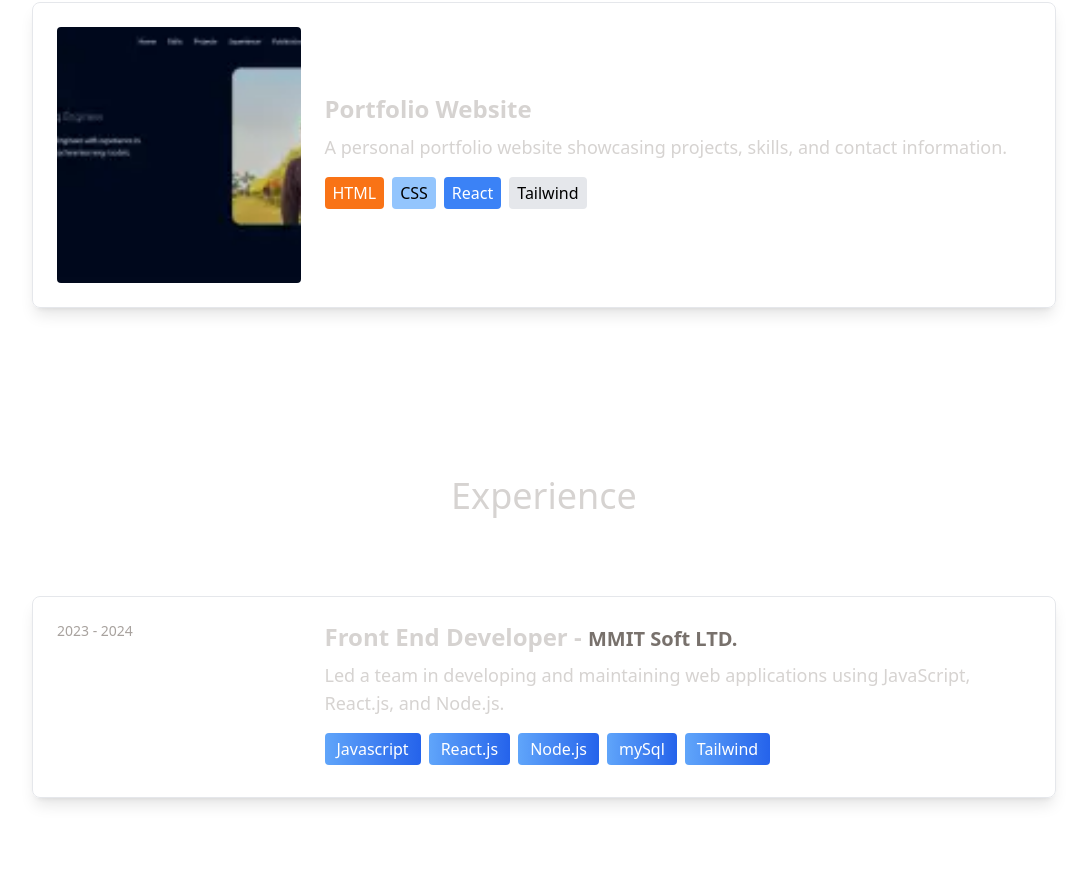
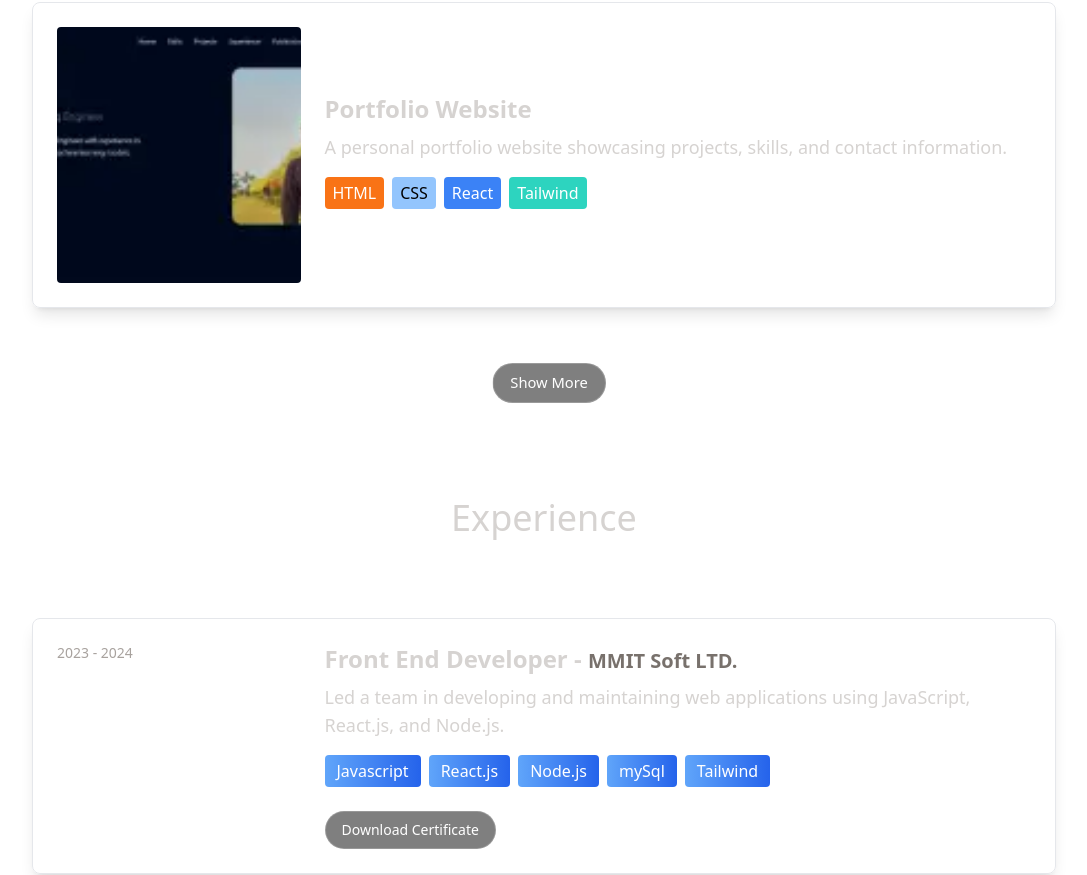
Before and after one commit to hoque21/Rafiul-Hoque, a React (Vite) app: page / in a window 1280 px wide. Shown: the part 1909-2784 px from the top of the page, without its empty margins (96-1183 px from the left). Built offline with nearby package versions, Linux system fonts and the light colour scheme; the HTML template or start-up script is replaced by a standard one.

Commit message:
Show button

```diff
--- a/src/component/Activities.jsx
+++ b/src/component/Activities.jsx
@@ -96,12 +96,20 @@ const Activities = () => {
         <motion.button
           onClick={handleShowMore}
           className="bg-[#00000080] rounded-full px-4 py-2 text-sm text-white border border-[#ffffff33] transition duration-300 ease-in-out hover:bg-[#00000099] hover:text-[#ffffff] hover:border-[#ffffff]"
-            whileHover={{ scale: 1.1, transition: { duration: 0.3 } }} // Hover effect for pop-out
-            whileTap={{ scale: 0.95 }}  // Press effect for 3D press
+          initial={{ x: 100, opacity: 0 }}  // Start from right, off-screen
+          animate={{ x: 0, opacity: 1, scale: [1, 1.1, 1] }}  // Slide in and pulse
+          transition={{
+            x: { type: "spring", stiffness: 150, damping: 8 }, // Faster slide with higher stiffness and lower damping
+            opacity: { duration: 0.4 },  // Slightly quicker fade-in
+            scale: { duration: 1.2, repeat: Infinity, ease: "easeInOut" }, // Faster pulse effect
+          }}
+          whileHover={{ scale: 1.1 }}  // Smooth scaling on hover
+          whileTap={{ scale: 0.95 }}   // Slight scale down on tap
         >
           Show More
         </motion.button>
       </div>
+
       )}
     </section>
   );
--- a/src/component/Experience.jsx
+++ b/src/component/Experience.jsx
@@ -1,90 +1,99 @@
 import React, { useRef } from 'react';
-import { motion, useInView } from 'framer-motion'; // Import Framer Motion for animations
-import { EXPERIENCES } from '../constants'; // Assuming EXPERIENCES contains the data
+import { motion, useInView } from 'framer-motion';
+import { EXPERIENCES } from '../constants';
 
 const Experience = () => {
-  const sectionRef = useRef(null); // Reference to the Experience section
-  const isSectionInView = useInView(sectionRef, { triggerOnce: false, threshold: 0.2 }); // Detect if section is in view
+  const sectionRef = useRef(null);
+  const isSectionInView = useInView(sectionRef, { triggerOnce: false, threshold: 0.2 });
 
   return (
     <div ref={sectionRef} className='pb-4'>
-      {/* Animated Section Title */}
       <motion.h2
         className='my-20 text-center text-4xl'
         initial={{ opacity: 0, y: -50 }}
-        animate={isSectionInView ? { opacity: 1, y: 0 } : { opacity: 0, y: -50 }} // Animate based on scroll
+        animate={isSectionInView ? { opacity: 1, y: 0 } : { opacity: 0, y: -50 }}
         transition={{ duration: 0.6 }}
       >
         Experience
       </motion.h2>
 
-      {/* Experience List */}
       <div className='flex flex-col items-center'>
         {EXPERIENCES.map((experience, index) => {
-          const ref = useRef(null); // Create a ref for each experience item
-          const isInView = useInView(ref, { triggerOnce: true, threshold: 0.2 }); // Detect if this experience is in view
+          const ref = useRef(null);
+          const isInView = useInView(ref, { triggerOnce: true, threshold: 0.2 });
 
           return (
             <motion.div
-              ref={ref} // Attach ref for in-view detection
+              ref={ref}
               key={index}
               className='mb-8 flex flex-col lg:flex-row w-full max-w-5xl p-6 border border-gray-200 shadow-lg rounded-lg'
-              initial={{ opacity: 0, scale: 0.9, y: 30 }} // Start hidden and down
-              animate={isInView ? { opacity: 1, scale: 1, y: 0 } : { opacity: 0, scale: 0.9, y: 30 }} // Animate based on scroll
-              transition={{ duration: 0.5, delay: index * 0.2 }} // Staggered effect for each item
-              whileHover={{ scale: 1.05, transition: { duration: 0.3 } }} // Animation when hovered
+              initial={{ opacity: 0, scale: 0.9, y: 30 }}
+              animate={isInView ? { opacity: 1, scale: 1, y: 0 } : { opacity: 0, scale: 0.9, y: 30 }}
+              transition={{ duration: 0.5, delay: index * 0.2 }}
+              whileHover={{ scale: 1.05, transition: { duration: 0.3 } }}
             >
-              {/* Year */}
               <div className='w-full lg:w-1/4 mb-4 lg:mb-0'>
                 <motion.p
                   className='text-sm text-stone-400'
                   initial={{ opacity: 0 }}
-                  animate={isInView ? { opacity: 1 } : { opacity: 0 }} // Animate based on scroll
+                  animate={isInView ? { opacity: 1 } : { opacity: 0 }}
                   transition={{ duration: 0.5, delay: index * 0.2 }}
                 >
                   {experience.year}
                 </motion.p>
               </div>
 
-              {/* Experience Details */}
               <div className='w-full lg:w-3/4 lg:pl-6'>
-                {/* Role & Company */}
                 <motion.h3
                   className='text-2xl font-bold mb-2'
                   initial={{ opacity: 0 }}
-                  animate={isInView ? { opacity: 1 } : { opacity: 0 }} // Animate based on scroll
+                  animate={isInView ? { opacity: 1 } : { opacity: 0 }}
                   transition={{ duration: 0.5, delay: index * 0.3 }}
                 >
                   {experience.role} - <span className='text-xl text-stone-500'>{experience.company}</span>
                 </motion.h3>
 
-                {/* Description */}
                 <motion.p
                   className='mb-4 text-lg'
                   initial={{ opacity: 0 }}
-                  animate={isInView ? { opacity: 1 } : { opacity: 0 }} // Animate based on scroll
+                  animate={isInView ? { opacity: 1 } : { opacity: 0 }}
                   transition={{ duration: 0.5, delay: index * 0.4 }}
                 >
                   {experience.description}
                 </motion.p>
 
-                {/* Technologies */}
                 <motion.div
                   className='flex flex-wrap'
                   initial={{ opacity: 0 }}
-                  animate={isInView ? { opacity: 1 } : { opacity: 0 }} // Animate based on scroll
+                  animate={isInView ? { opacity: 1 } : { opacity: 0 }}
                   transition={{ duration: 0.5, delay: index * 0.5 }}
                 >
                   {experience.technologies.map((tech, techIndex) => (
                     <motion.span
                       key={techIndex}
                       className='mr-2 mb-2 bg-gradient-to-r from-blue-400 to-blue-600 text-white px-3 py-1 rounded'
-                      whileHover={{ scale: 1.1, rotate: 5 }} // Hover effect on technologies
+                      whileHover={{ scale: 1.1, rotate: 5 }}
                     >
                       {tech}
                     </motion.span>
                   ))}
                 </motion.div>
+
+                {/* Certificate Download Button */}
+                {experience.certificate && (
+                  <motion.a
+                    href={experience.certificate}
+                    download
+                    className='mt-4 inline-block bg-[#00000080] rounded-full px-4 py-2 text-sm text-white border border-[#ffffff33] transition duration-300 ease-in-out hover:bg-[#00000099] hover:text-[#ffffff] hover:border-[#ffffff]'
+                    aria-label={`Download certificate for ${experience.role}`}
+                    initial={{ opacity: 0 }}
+                    animate={isInView ? { opacity: 1 } : { opacity: 0 }}
+                    transition={{ duration: 0.5, delay: index * 0.6 }}
+                    whileHover={{ scale: 1.1 }}
+                  >
+                    Download Certificate
+                  </motion.a>
+                )}
               </div>
             </motion.div>
           );
--- a/src/component/Projects.jsx
+++ b/src/component/Projects.jsx
@@ -1,6 +1,6 @@
-import React, { useRef } from 'react';
+import React, { useRef, useState } from 'react';
 import { motion, useInView } from 'framer-motion';
-import { PROJECTS } from '../constants';
+import { PROJECTS } from '../constants'; // Ensure this imports correctly
 
 // Predefined color mapping for technologies
 const colorMapping = {
@@ -10,10 +10,20 @@ const colorMapping = {
   HTML: 'bg-orange-500 text-white',
   Nodejs: 'bg-green-500 text-white',
   MongoDB: 'bg-green-700 text-white',
+  Angular: 'bg-red-500 text-white',
+  Firebase: 'bg-orange-400 text-black',
+  Tailwind: 'bg-teal-400 text-white',
   // Add more technologies and colors here...
 };
 
 const Projects = () => {
+  const [visibleCount, setVisibleCount] = useState(3); // Initial visible projects count
+
+  const handleShowMore = () => {
+    // Show 3 more projects each time, ensuring we do not exceed PROJECTS length
+    setVisibleCount((prevCount) => Math.min(prevCount + 1, PROJECTS.length));
+  };
+
   return (
     <div className='pb-4'>
       {/* Animated Section Title */}
@@ -28,7 +38,7 @@ const Projects = () => {
 
       {/* Projects Container */}
       <div className='flex flex-col items-center'>
-        {PROJECTS.map((project, index) => {
+        {PROJECTS.slice(0, visibleCount).map((project, index) => {
           const ref = useRef(null);
           const isInView = useInView(ref, { triggerOnce: true, threshold: 0.2 });
 
@@ -100,14 +110,26 @@ const Projects = () => {
           );
         })}
 
-        <motion.p
-          className='text-4xl font-bold text-white'
-          initial={{ opacity: 0, y: -20 }} // Start hidden and slightly above
-          animate={{ opacity: 1, y: 0 }} // Animate to visible and original position
-          transition={{ duration: 0.8, ease: 'easeInOut' }} // Duration and easing
-        >
-          Coming Soon
-        </motion.p>
+        {/* Show More Button with Animation */}
+        {visibleCount < PROJECTS.length && (
+          <div className="flex justify-center mt-6">
+            <motion.button
+              onClick={handleShowMore}
+              className="bg-[#00000080] rounded-full px-4 py-2 text-sm text-white border border-[#ffffff33] transition duration-300 ease-in-out hover:bg-[#00000099] hover:text-[#ffffff] hover:border-[#ffffff]"
+              initial={{ x: 100, opacity: 0 }}  // Start from right, off-screen
+              animate={{ x: 0, opacity: 1, scale: [1, 1.1, 1] }}  // Slide in and pulse
+              transition={{
+                x: { type: "spring", stiffness: 150, damping: 8 }, // Faster slide with higher stiffness and lower damping
+                opacity: { duration: 0.4 },  // Slightly quicker fade-in
+                scale: { duration: 1.2, repeat: Infinity, ease: "easeInOut" }, // Faster pulse effect
+              }}
+              whileHover={{ scale: 1.1 }}  // Smooth scaling on hover
+              whileTap={{ scale: 0.95 }}   // Slight scale down on tap
+            >
+              Show More
+            </motion.button>
+          </div>
+        )}
       </div>
     </div>
   );
--- a/src/constants/index.js
+++ b/src/constants/index.js
@@ -14,6 +14,7 @@ export const EXPERIENCES = [
     company: "MMIT Soft LTD.",
     description: `Led a team in developing and maintaining web applications using JavaScript, React.js, and Node.js.`,
     technologies: ["Javascript", "React.js", "Node.js", "mySql","Tailwind"],
+    certificate: "/src/assets/zila.pdf",
   },
 ];
 
@@ -33,6 +34,14 @@ export const PROJECTS = [
       "An application for managing tasks and projects, with features such as task creation, assignment, and progress tracking.",
     technologies: ["HTML", "CSS", "Angular", "Firebase"],
     link: "https://example.com/task-management", // Add the actual link here
+  },
+  {
+    title: "Portfolio Website",
+    image: project3,
+    description:
+      "A personal portfolio website showcasing projects, skills, and contact information.",
+    technologies: ["HTML", "CSS", "React", "Tailwind"],
+    link: "https://rafiulhoque.netlify.app/", // Add the actual link here
   },
   {
     title: "Portfolio Website",
@@ -139,6 +148,7 @@ export const EDUCATION_REFERENCES = [
     relationship: "Academic Advisor",
   },
 
+
 ];
 
 
```
Also changed, not shown: src/component/Interest.jsx (+8 -5 lines). Lines whose indentation alone changed are shown as unchanged.
